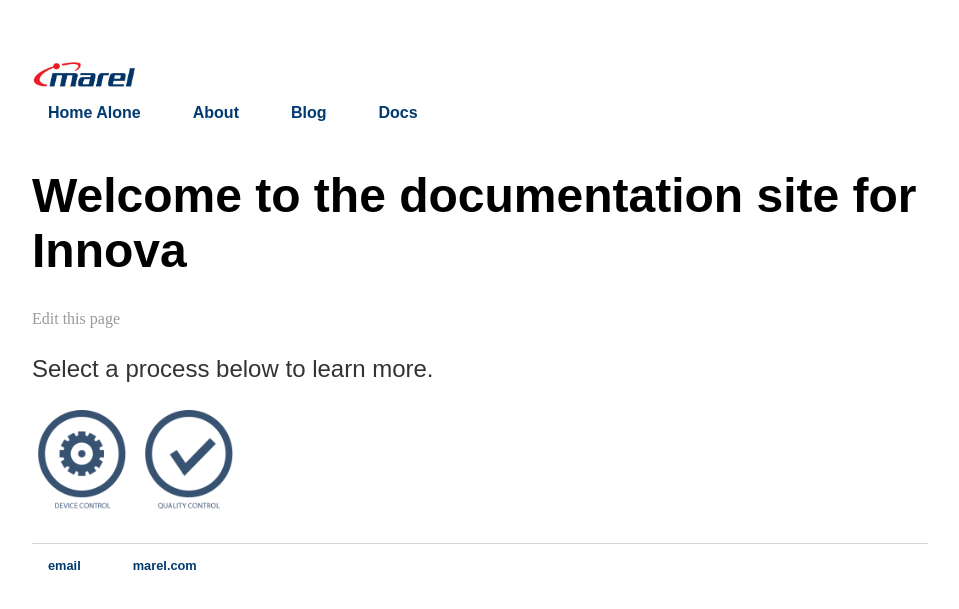
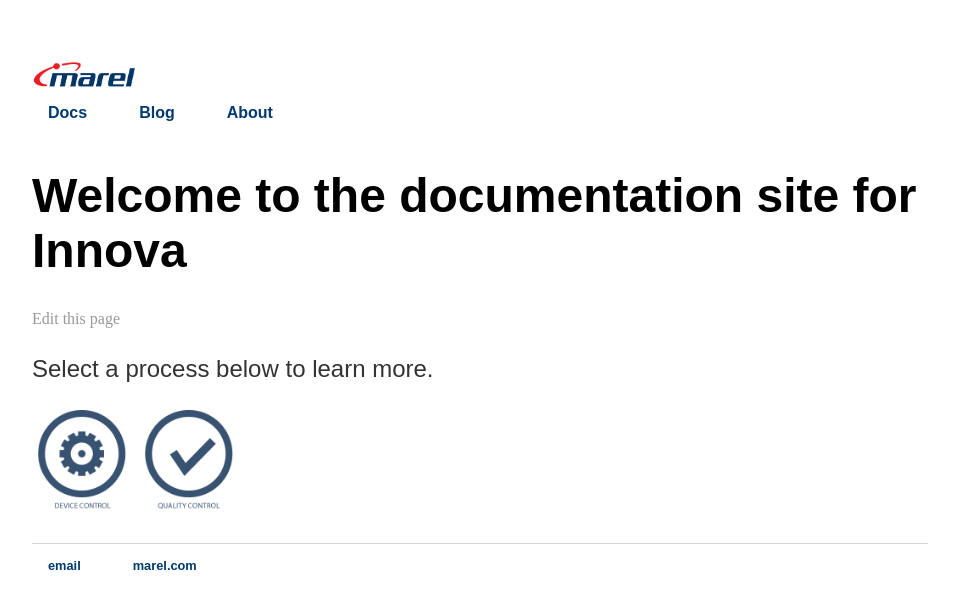
Before and after one commit to daniellegunter/pohlvault.github.io, a Jekyll site: the page built from index.html, in a window 1280 px wide. Shown: the top 609 px of the page, without its empty margins (160-1119 px from the left). Built offline with Jekyll 4.4.1, drawn with Linux system fonts in a browser that asks for light colours.

Commit message:
Update default.html

```diff
--- a/_layouts/default.html
+++ b/_layouts/default.html
@@ -12,10 +12,9 @@
   <img id="logo" src="images/Marel-logo.jpg"Marel Logo">
 </a>
 	    		<ul>
-	        		<li><a href="/">Home Alone</a></li>
+	        		<li><a href="/docs">Docs</a></li>
+				<li><a href="/blog">Blog</a></li>
 		        	<li><a href="/about">About</a></li>
-	             		<li><a href="/blog">Blog</a></li>
-				<li><a href="/docs">Docs</a></li>
 	    		</ul>
 			</nav>
 				<div class="container">
```
